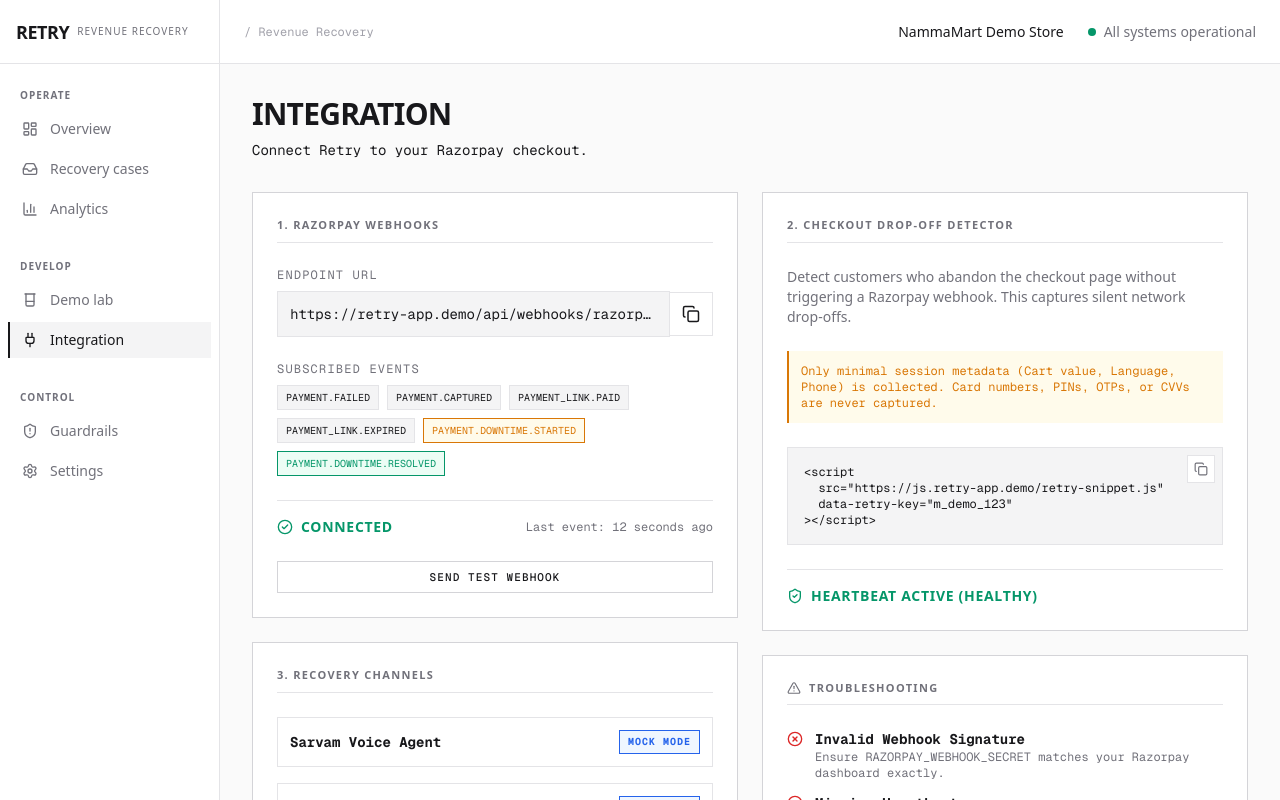
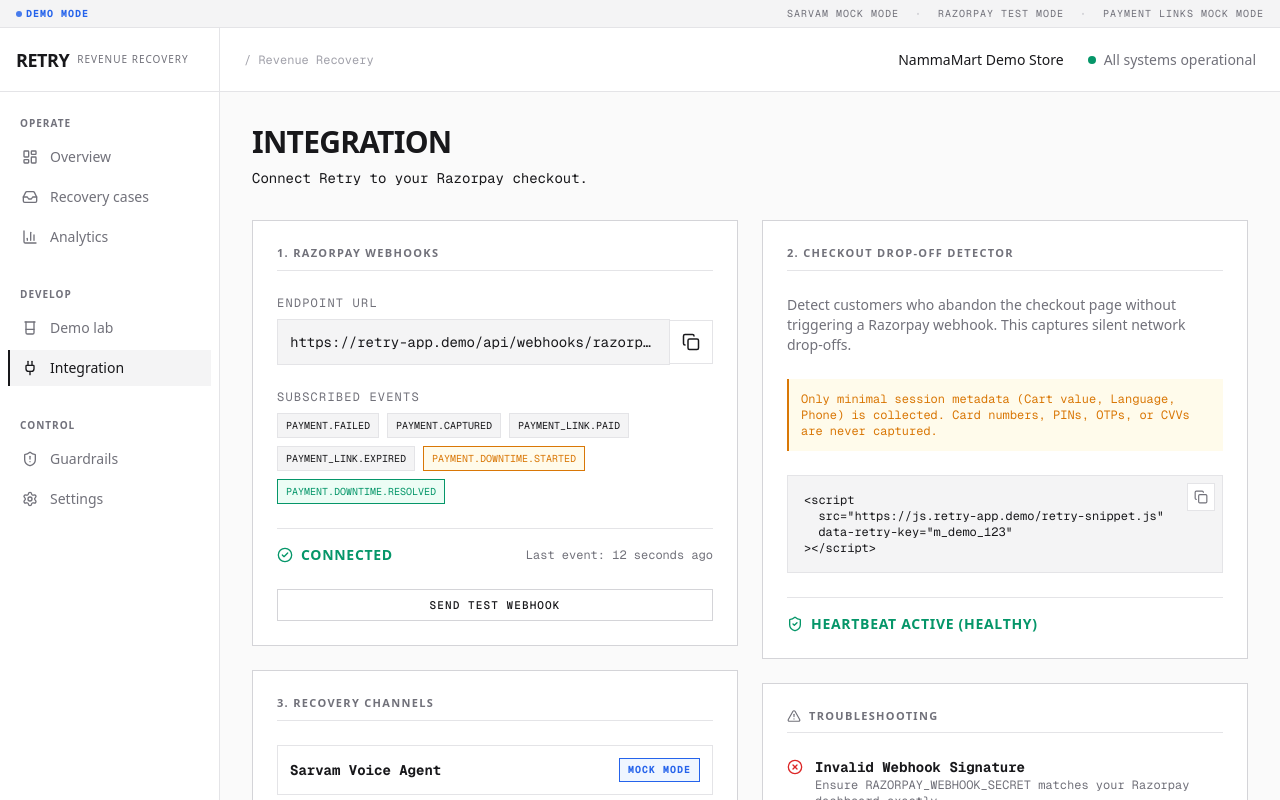
Before and after one commit to hemanthreddykoduru/Retry, a Next.js app: page /integration in a window 1280 px wide. Shown: the top 800 px of the page. Built offline with nearby package versions, Linux system fonts and the light colour scheme.

Commit message:
docs: add demo scripts, env example, and deploy checklist. feat: add status banner

```diff
--- a/app/(dashboard)/layout.tsx
+++ b/app/(dashboard)/layout.tsx
@@ -7,7 +7,20 @@
   children: React.ReactNode;
 }) {
   return (
-    <div className="flex min-h-screen bg-background text-text-primary">
+    <div className="flex flex-col min-h-screen bg-background text-text-primary">
+      <div className="bg-neutral-bg border-b border-border py-1.5 px-4 flex flex-wrap items-center justify-between text-[10px] font-mono uppercase tracking-widest text-text-secondary gap-4 z-20">
+        <div className="flex items-center gap-4">
+          <span className="flex items-center gap-1 text-active font-bold"><span className="w-1.5 h-1.5 rounded-full bg-active animate-pulse"></span> DEMO MODE</span>
+        </div>
+        <div className="flex items-center gap-4">
+          <span>Sarvam Mock Mode</span>
+          <span className="text-border-strong">•</span>
+          <span>Razorpay Test Mode</span>
+          <span className="text-border-strong">•</span>
+          <span>Payment Links Mock Mode</span>
+        </div>
+      </div>
+      <div className="flex flex-1 min-h-0">
         <Sidebar />
         <div className="flex-1 flex flex-col min-w-0">
           <Header />
@@ -16,5 +29,6 @@
           </main>
         </div>
       </div>
+    </div>
   );
 }
```
Also changed, not shown: 5 other files (tests, documents, lock files or other folders). Lines whose indentation alone changed are shown as unchanged.
